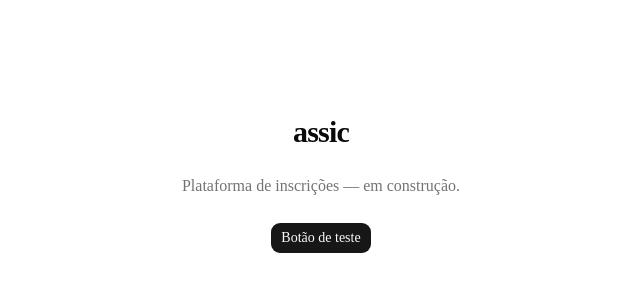
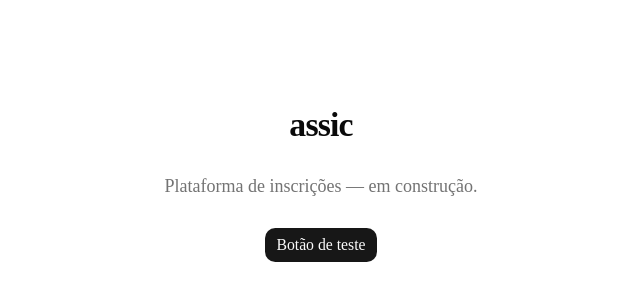
Before and after one commit to esdras-kyo/assic-manager, a Next.js app: page / in a window 1280 px wide. Shown: the part 216-516 px from the top of the page, without its empty margins (319-959 px from the left). Built offline with nearby package versions, Linux system fonts and the light colour scheme.

Commit message:
feat: add semantic tokens, 18px base, reduced motion

```diff
--- a/src/app/globals.css
+++ b/src/app/globals.css
@@ -27,6 +27,10 @@
   --color-input: var(--input);
   --color-border: var(--border);
   --color-destructive: var(--destructive);
+  --color-success: var(--success);
+  --color-success-foreground: var(--success-foreground);
+  --color-warning: var(--warning);
+  --color-warning-foreground: var(--warning-foreground);
   --color-accent-foreground: var(--accent-foreground);
   --color-accent: var(--accent);
   --color-muted-foreground: var(--muted-foreground);
@@ -64,6 +68,10 @@
   --accent: oklch(0.97 0 0);
   --accent-foreground: oklch(0.205 0 0);
   --destructive: oklch(0.577 0.245 27.325);
+  --success: oklch(0.527 0.154 150.069);
+  --success-foreground: oklch(0.985 0 0);
+  --warning: oklch(0.828 0.189 84.429);
+  --warning-foreground: oklch(0.279 0.077 45.635);
   --border: oklch(0.922 0 0);
   --input: oklch(0.922 0 0);
   --ring: oklch(0.708 0 0);
@@ -99,6 +107,10 @@
   --accent: oklch(0.269 0 0);
   --accent-foreground: oklch(0.985 0 0);
   --destructive: oklch(0.704 0.191 22.216);
+  --success: oklch(0.696 0.17 162.48);
+  --success-foreground: oklch(0.145 0 0);
+  --warning: oklch(0.769 0.188 70.08);
+  --warning-foreground: oklch(0.145 0 0);
   --border: oklch(1 0 0 / 10%);
   --input: oklch(1 0 0 / 15%);
   --ring: oklch(0.556 0 0);
@@ -130,5 +142,20 @@
   }
   html {
     @apply font-sans;
+    /* Público leigo/idoso: corpo mínimo 18px (planoassic §5.1).
+       1rem = 18px; toda a escala (texto, espaçamento, touch targets) sobe junto. */
+    font-size: 112.5%;
   }
 }
+
+/* Acessibilidade: atenua animações/transições para quem pediu menos movimento. */
+@media (prefers-reduced-motion: reduce) {
+  *,
+  *::before,
+  *::after {
+    animation-duration: 0.01ms !important;
+    animation-iteration-count: 1 !important;
+    transition-duration: 0.01ms !important;
+    scroll-behavior: auto !important;
+  }
+}
```
